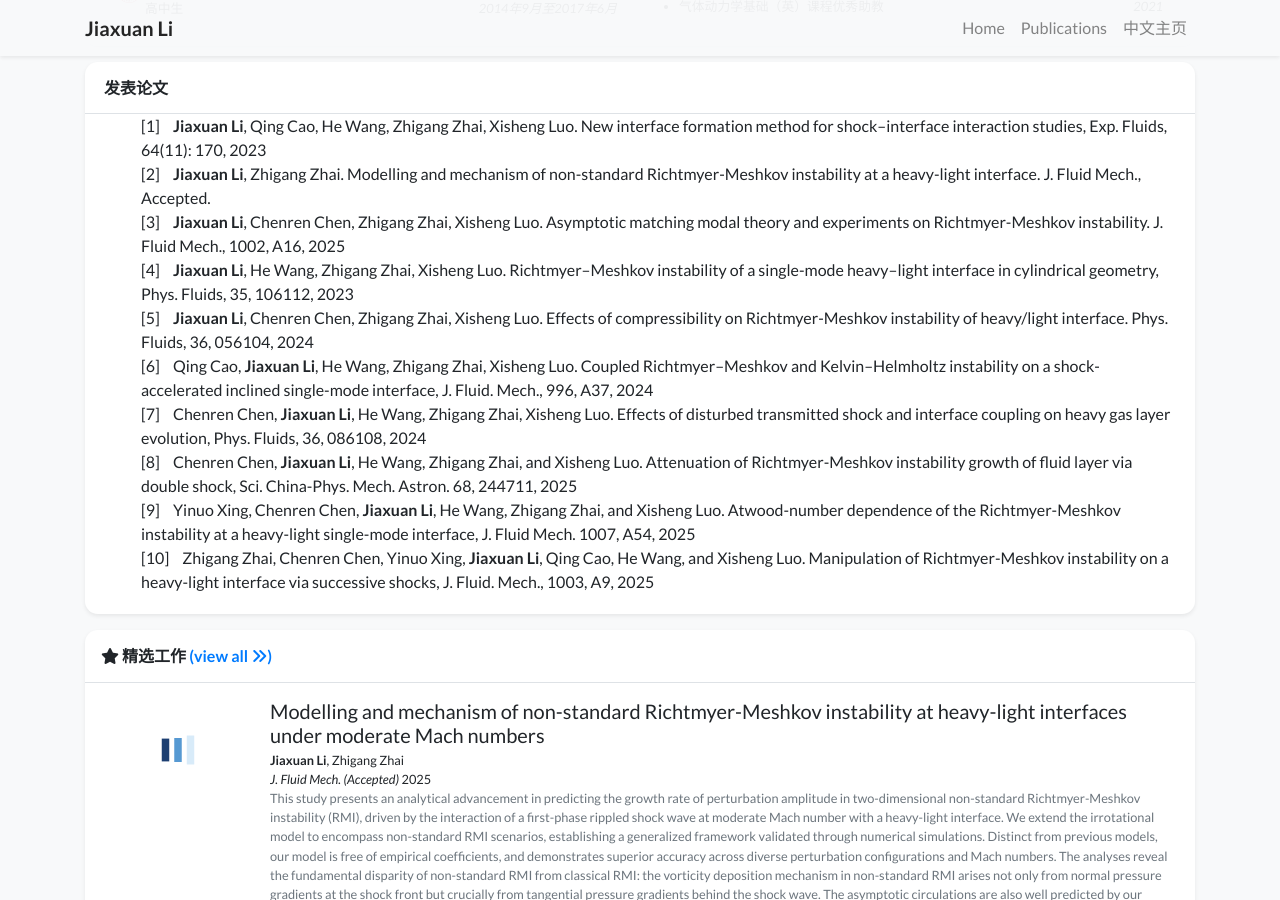
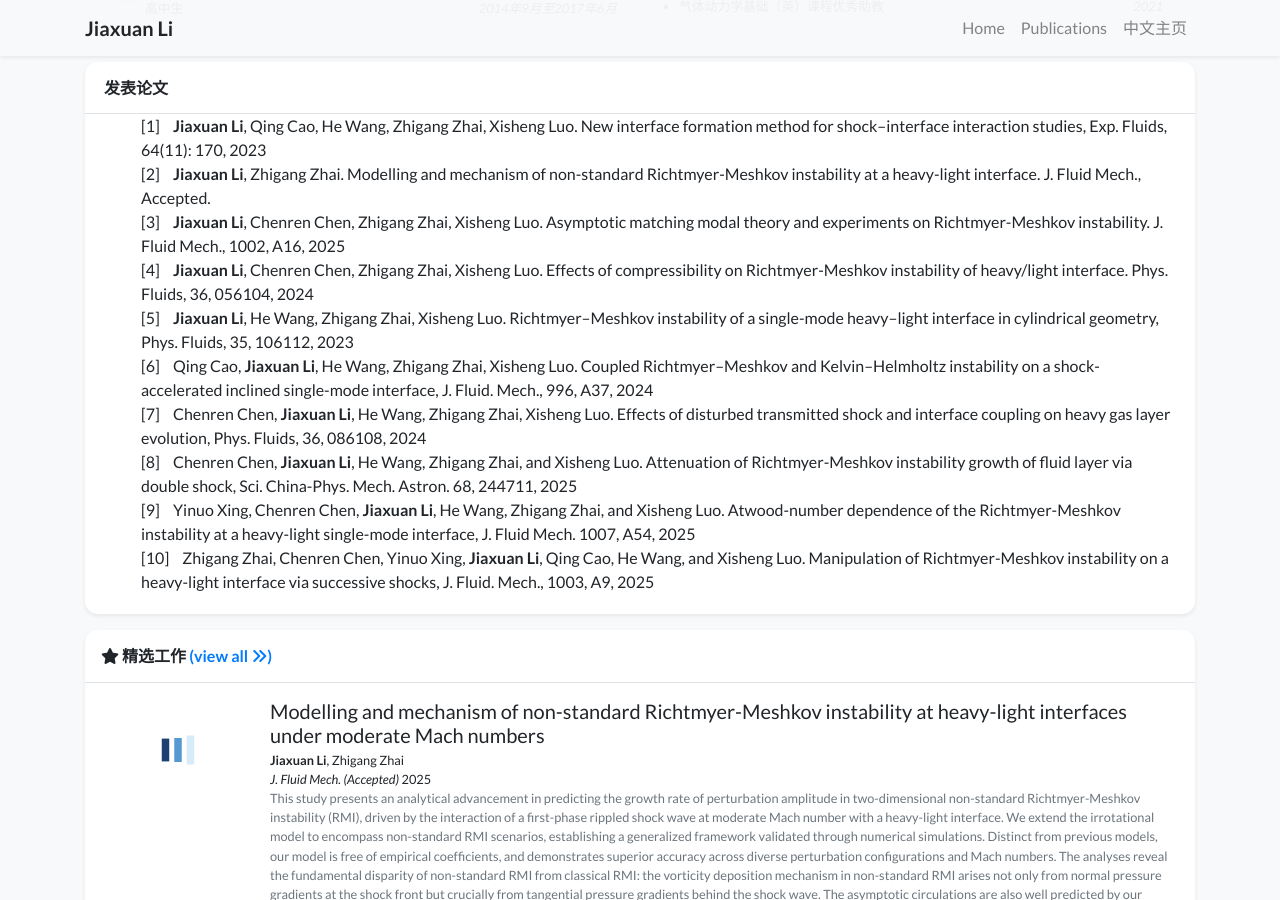
Before and after one commit to ChiaHsuanLee116/chiahsuanlee116.github.io, a Jekyll site: the page built from zh.html, in a window 1280 px wide and 900 px high, scrolled down 743 px. Built offline with Jekyll 4.4.1, drawn with Linux system fonts in a browser that asks for light colours; nearby versions of some CDN libraries; a style sheet for code colours, icons or effects is not loaded; part of the change alters nothing that is shown.

```diff
--- a/_includes/widgets/pubs_zh.html
+++ b/_includes/widgets/pubs_zh.html
@@ -23,8 +23,8 @@
  <li> <b>Jiaxuan Li</b>, Qing Cao, He Wang, Zhigang Zhai, Xisheng Luo. New interface formation method for shock–interface interaction studies, Exp. Fluids, 64(11): 170, 2023</li>
 <li> <b>Jiaxuan Li</b>, Zhigang Zhai. Modelling and mechanism of non-standard Richtmyer-Meshkov instability at a heavy-light interface. J. Fluid Mech., Accepted.</li>
 <li> <b>Jiaxuan Li</b>, Chenren Chen, Zhigang Zhai, Xisheng Luo. Asymptotic matching modal theory and experiments on Richtmyer-Meshkov instability. J. Fluid Mech., 1002, A16, 2025</li>
+<li> <b>Jiaxuan Li</b>, Chenren Chen, Zhigang Zhai, Xisheng Luo. Effects of compressibility on Richtmyer-Meshkov instability of heavy/light interface. Phys. Fluids, 36, 056104, 2024</li>
 <li> <b>Jiaxuan Li</b>, He Wang, Zhigang Zhai, Xisheng Luo. Richtmyer–Meshkov instability of a single-mode heavy–light interface in cylindrical geometry, Phys. Fluids, 35, 106112, 2023</li>
-<li> <b>Jiaxuan Li</b>, Chenren Chen, Zhigang Zhai, Xisheng Luo. Effects of compressibility on Richtmyer-Meshkov instability of heavy/light interface. Phys. Fluids, 36, 056104, 2024</li>
 <li> Qing Cao, <b>Jiaxuan Li</b>, He Wang, Zhigang Zhai, Xisheng Luo. Coupled Richtmyer–Meshkov and Kelvin–Helmholtz instability on a shock-accelerated inclined single-mode interface, J. Fluid. Mech., 996, A37, 2024</li>
 <li> Chenren Chen, <b>Jiaxuan Li</b>, He Wang, Zhigang Zhai, Xisheng Luo. Effects of disturbed transmitted shock and interface coupling on heavy gas layer evolution, Phys. Fluids, 36, 086108, 2024</li>
 <li> Chenren Chen, <b>Jiaxuan Li</b>, He Wang, Zhigang Zhai, and Xisheng Luo. Attenuation of Richtmyer-Meshkov instability growth of fluid layer via double shock, Sci. China-Phys. Mech. Astron. 68, 244711, 2025</li>
```
